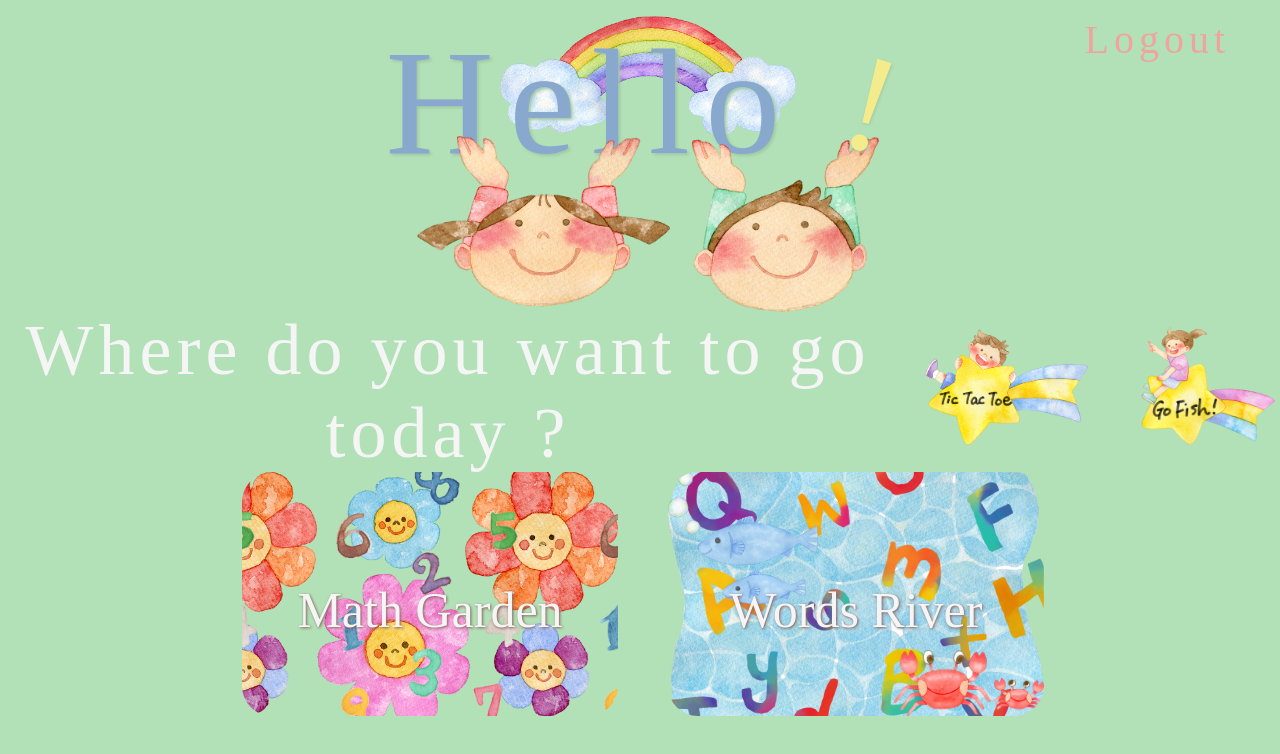
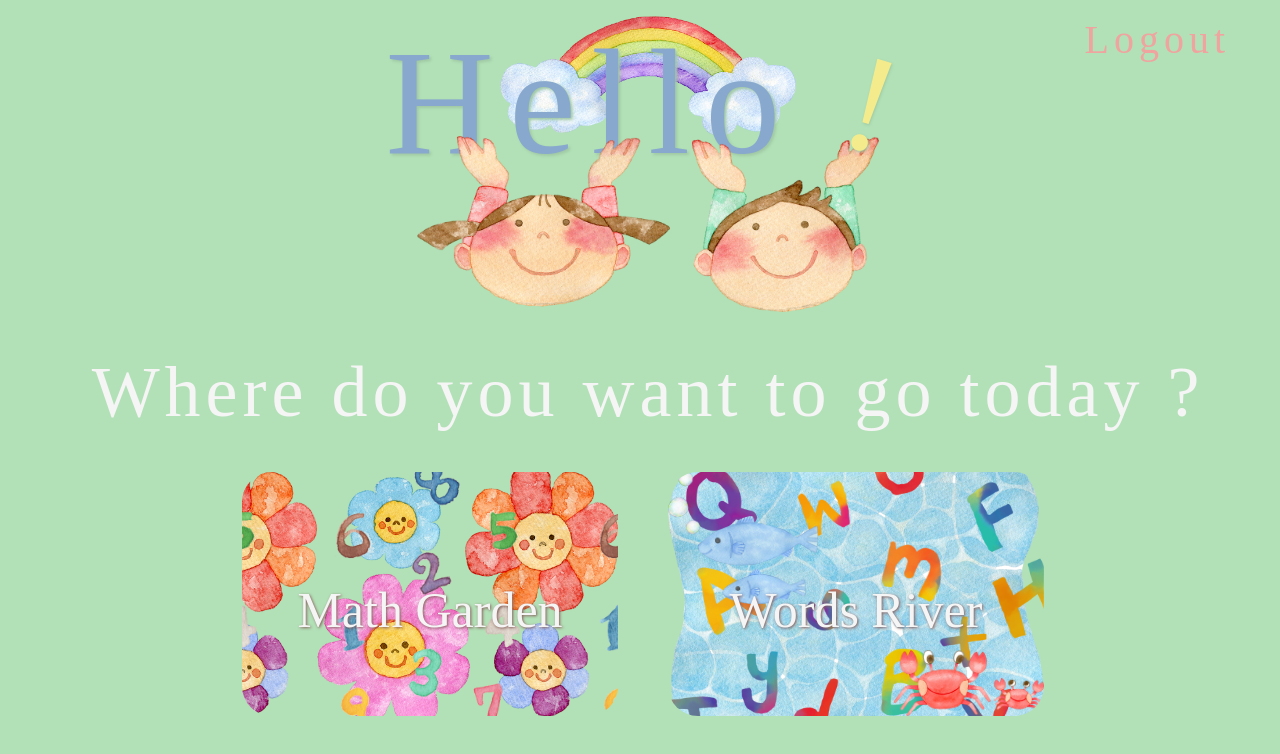
Before and after one commit to AKoy-22/Scrrible_Quest, a React (Create React App) app: page /home-page in a window 1280 px wide. Shown: the top 754 px of the page. Built offline with nearby package versions, Linux system fonts and the light colour scheme; a web font is replaced by a local one.

Commit message:
comments added to code

```diff
--- a/src/components/Account_Info.js
+++ /dev/null
@@ -1 +0,0 @@
-/** TO BE UPDATED */
--- a/src/components/MainMenu.js
+++ b/src/components/MainMenu.js
@@ -6,9 +6,14 @@ import star from '../images/girl-star.png';
 import star2 from '../images/boy-star.png'
 
 function Welcome({ handleLogout }) {
-    /**This component is the main menu page with two options 1. Math and 2.Words */
+    /**This component is the main menu page with two options 1. Math and 2.Words
+     * There will also be links to games once user accumulated enough scores.
+     * Once user achieves score of above 5,which is controlled by gameThreshold variable,
+     * game links will appear. Tic Tac Toe for Maths game, Go Fish! for Words game.
+    */
     let MathScore = localStorage.getItem('currentScoreMath');
     let WordScore = localStorage.getItem('currentScoreWords');
+    const gameThreshold = 5;
     console.log("my current score is..." + localStorage.getItem('currentScoreMath'));
     let storedUserName = localStorage.getItem('userStorageName');
     storedUserName = storedUserName ? storedUserName.charAt(0).toUpperCase() + storedUserName.slice(1) : '';
@@ -21,9 +26,9 @@ function Welcome({ handleLogout }) {
             <div className={classes.boygirl}><img src={boygirl} /></div>
             <div className={classes.subTitleContainer}>
             <h3 className={classes.subTitle}>Where do you want to go today ?</h3>
-                {MathScore >= 0
+                {MathScore >= gameThreshold
                     && <Link to="/tic-tac-toe"><img className={classes.starImg2} src={star2} alt="boy on a shooting star" /></Link>}
-                {WordScore >= 0
+                {WordScore >= gameThreshold
                     && <Link to="/fish-game"><img className={classes.starImg} src={star} alt="girl on a shooting star" /></Link>}
             </div>
 
--- a/src/index.css
+++ b/src/index.css
@@ -1,4 +1,5 @@
-body, html {
+body,
+html {
   height: 100%;
 }
 
@@ -11,20 +12,19 @@ body {
   background-size: cover;
 }
 
-  /* TODO: Styling by html elemnt: add styling for h1 and h2 */
 h1 {
   font-size: 120px;
   color: #f4ec8c;
   letter-spacing: 8px;
-  font-weight:100;
+  font-weight: 100;
 }
-  /* TODO: Styling by id: add styling for #title */
-  h2{
+
+h2 {
   font-size: 150px;
   letter-spacing: 8px;
 }
 
-  h3{
+h3 {
   font-size: 80px;
   letter-spacing: 6px;
 }
--- a/src/index.js
+++ b/src/index.js
@@ -7,7 +7,7 @@ import MathMainAdv from './components/math_garden/MathMainAdv';
 import MathLevels from './components/math_garden/MathLevels';
 import WordsMain from './components/words_river/WordsMain';
 import Welcome from './components/MainMenu';
-//import reportWebVitals from './reportWebVitals';
+
 
 import { RouterProvider, createBrowserRouter } from 'react-router-dom';
 import WordLevels from './components/words_river/WordLevels';
@@ -25,7 +25,6 @@ const routes = createBrowserRouter([
   { path: '/tic-tac-toe', element:<TicTacToe/>},
   { path: '/fish-game', element:<FishJumpGame/>},
 
-
 ]);
 
 
```
Also changed, not shown: src/App.css (deleted, +0 -38 lines), src/App.js (+4 -8 lines), src/setupTests.js (deleted, +0 -5 lines), src/logo.svg (deleted). Lines whose indentation alone changed are shown as unchanged.
